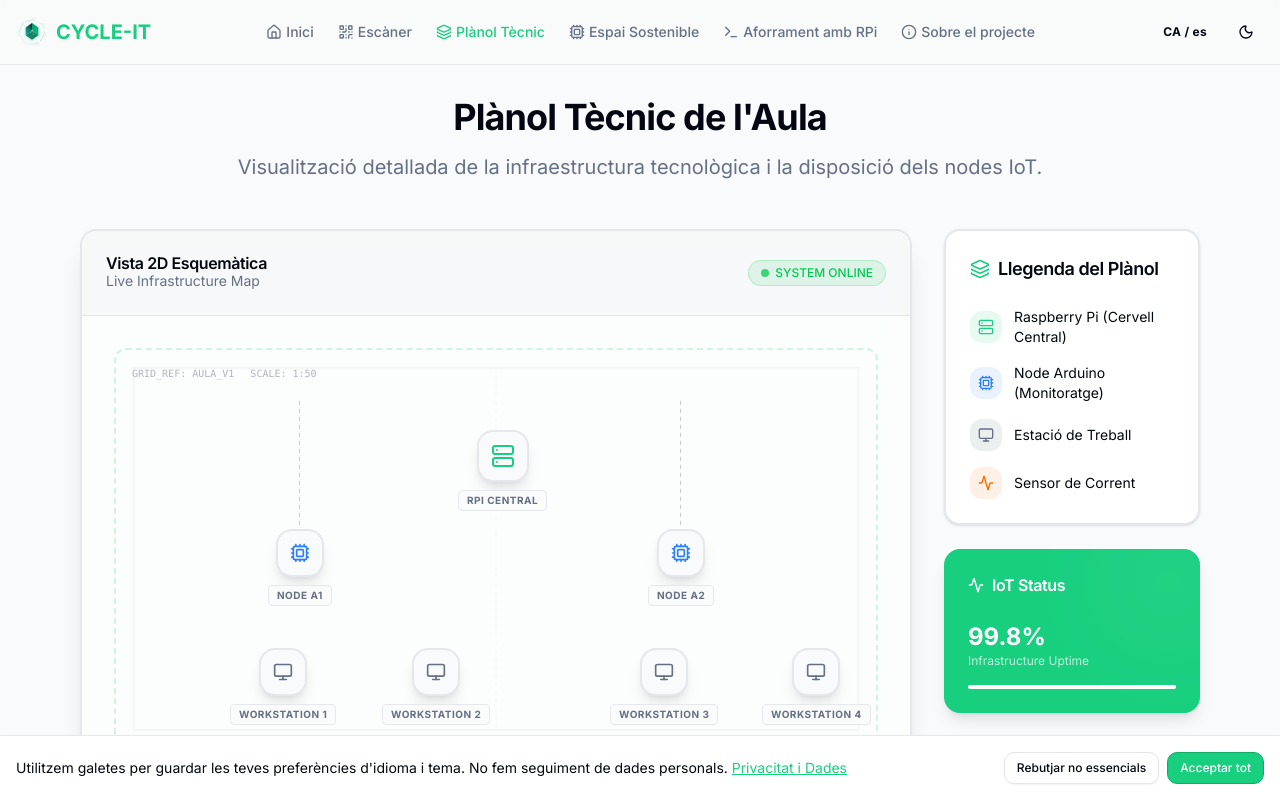
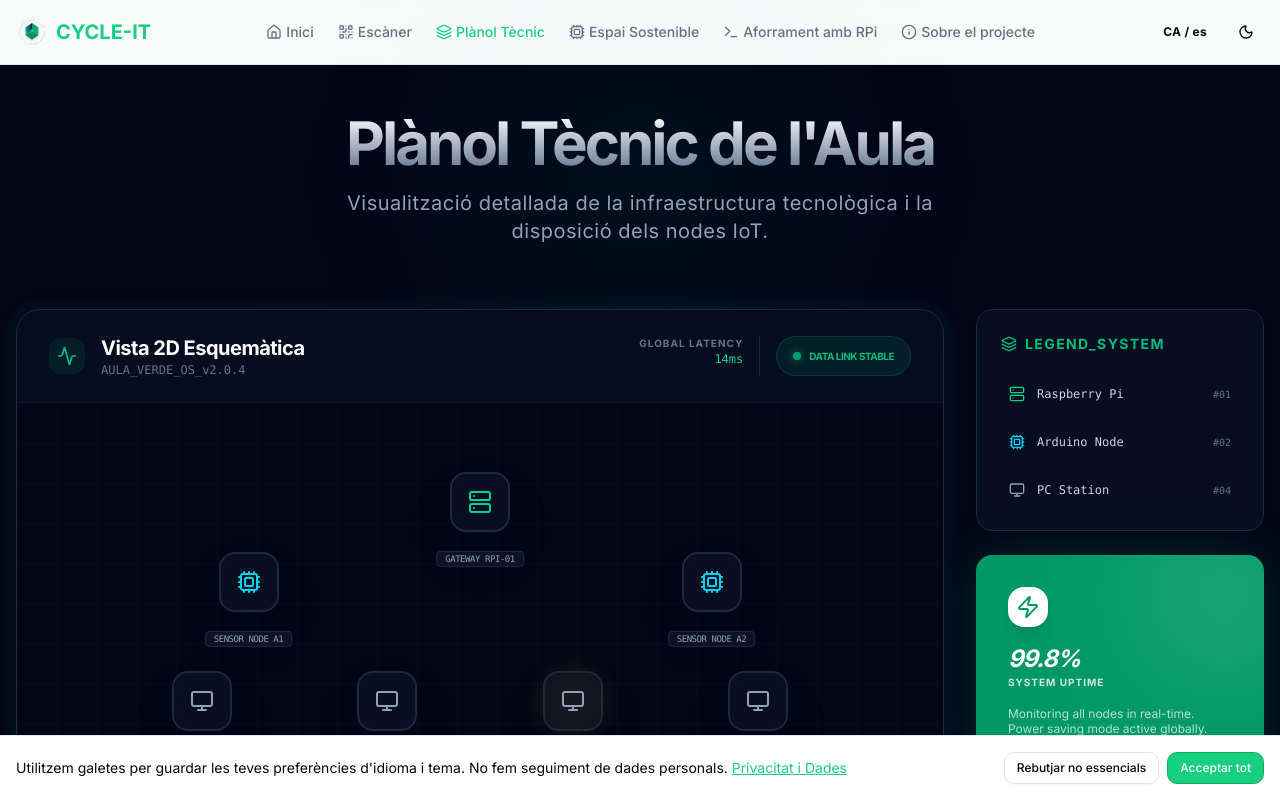
Before and after one commit to epuertasa/CYCLE-IT, a React (Vite) app: page /plano-tecnico in a window 1280 px wide. Shown: the top 800 px of the page. Built offline with nearby package versions, Linux system fonts and the light colour scheme.

Commit message:
feat: premium visualizer for technical plan

```diff
--- a/src/pages/technical-plan.tsx
+++ b/src/pages/technical-plan.tsx
@@ -1,172 +1,314 @@
 import { useTranslation } from "@/hooks/use-translation";
 import { Card, CardContent, CardHeader, CardTitle, CardDescription } from "@/components/ui/card";
-import { Cpu, Server, Monitor, Activity, Radio, Layers } from "lucide-react";
-import { motion } from "framer-motion";
+import { Cpu, Server, Monitor, Activity, Radio, Layers, Zap, Thermometer, Wifi } from "lucide-react";
+import { motion, AnimatePresence } from "framer-motion";
+import { useState } from "react";
+
+interface Node {
+  id: number;
+  type: "raspberry" | "arduino" | "pc" | "sensor";
+  x: string;
+  y: string;
+  label: string;
+  status: "online" | "warning" | "offline";
+  telemetry: {
+    temp: string;
+    load: string;
+    uptime: string;
+  };
+}
 
 export default function TechnicalPlan() {
   const { t } = useTranslation();
+  const [selectedNode, setSelectedNode] = useState<Node | null>(null);
 
-  const nodes = [
-    { id: 1, type: "raspberry", x: "45%", y: "20%", label: "RPi Central" },
-    { id: 2, type: "arduino", x: "20%", y: "45%", label: "Node A1" },
-    { id: 3, type: "arduino", x: "70%", y: "45%", label: "Node A2" },
-    { id: 4, type: "pc", x: "15%", y: "75%", label: "Workstation 1" },
-    { id: 5, type: "pc", x: "35%", y: "75%", label: "Workstation 2" },
-    { id: 6, type: "pc", x: "65%", y: "75%", label: "Workstation 3" },
-    { id: 7, type: "pc", x: "85%", y: "75%", label: "Workstation 4" },
+  const nodes: Node[] = [
+    {
+      id: 1, type: "raspberry", x: "50%", y: "25%", label: "Gateway RPi-01", status: "online",
+      telemetry: { temp: "42°C", load: "12%", uptime: "14d 2h" }
+    },
+    {
+      id: 2, type: "arduino", x: "25%", y: "45%", label: "Sensor Node A1", status: "online",
+      telemetry: { temp: "24°C", load: "2%", uptime: "32d 5h" }
+    },
+    {
+      id: 3, type: "arduino", x: "75%", y: "45%", label: "Sensor Node A2", status: "online",
+      telemetry: { temp: "26°C", load: "3%", uptime: "32d 5h" }
+    },
+    {
+      id: 4, type: "pc", x: "20%", y: "75%", label: "WS-01", status: "online",
+      telemetry: { temp: "38°C", load: "5%", uptime: "4h 20m" }
+    },
+    {
+      id: 5, type: "pc", x: "40%", y: "75%", label: "WS-02", status: "online",
+      telemetry: { temp: "40°C", load: "8%", uptime: "4h 15m" }
+    },
+    {
+      id: 6, type: "pc", x: "60%", y: "75%", label: "WS-03", status: "warning",
+      telemetry: { temp: "55°C", load: "92%", uptime: "4h 10m" }
+    },
+    {
+      id: 7, type: "pc", x: "80%", y: "75%", label: "WS-04", status: "online",
+      telemetry: { temp: "37°C", load: "4%", uptime: "4h 05m" }
+    },
   ];
 
-  const getIcon = (type: string) => {
+  const getIcon = (type: string, size = "h-6 w-6") => {
     switch (type) {
-      case "raspberry": return <Server className="h-6 w-6 text-primary" />;
-      case "arduino": return <Cpu className="h-5 w-5 text-blue-500" />;
-      case "pc": return <Monitor className="h-5 w-5 text-muted-foreground" />;
-      default: return <Radio className="h-5 w-5" />;
+      case "raspberry": return <Server className={`${size} text-emerald-400`} />;
+      case "arduino": return <Cpu className={`${size} text-cyan-400`} />;
+      case "pc": return <Monitor className={`${size} text-slate-400`} />;
+      case "sensor": return <Zap className={`${size} text-amber-400`} />;
+      default: return <Radio className={`${size}`} />;
     }
   };
 
   return (
-    <div className="container mx-auto px-4 py-8 max-w-6xl">
-      <div className="mb-12 text-center">
-        <motion.h1
-          className="text-4xl font-bold tracking-tight mb-4"
+    <div className="min-h-[calc(100vh-4rem)] bg-[#020617] text-slate-200">
+      <div className="container mx-auto px-4 py-12 max-w-7xl">
+
+        {/* Header with futuristic glow */}
+        <div className="relative mb-16 text-center">
+          <div className="absolute top-1/2 left-1/2 -translate-x-1/2 -translate-y-1/2 w-64 h-64 bg-emerald-500/10 blur-[120px] rounded-full" />
+          <motion.div
             initial={{ opacity: 0, y: 20 }}
             animate={{ opacity: 1, y: 0 }}
+            className="relative"
           >
+            <h1 className="text-4xl md:text-6xl font-black tracking-tighter mb-4 bg-clip-text text-transparent bg-gradient-to-b from-white to-slate-500">
               {t("technical_plan.title")}
-        </motion.h1>
-        <motion.p
-          className="text-xl text-muted-foreground"
-          initial={{ opacity: 0, y: 20 }}
-          animate={{ opacity: 1, y: 0 }}
-          transition={{ delay: 0.1 }}
-        >
+            </h1>
+            <p className="text-xl text-slate-400 max-w-2xl mx-auto font-light tracking-wide">
               {t("technical_plan.subtitle")}
-        </motion.p>
+            </p>
+          </motion.div>
         </div>
 
-      <div className="grid grid-cols-1 lg:grid-cols-4 gap-8">
-        <div className="lg:col-span-3">
-          <Card className="overflow-hidden border-2 shadow-xl bg-card/50 backdrop-blur">
-            <CardHeader className="border-b bg-muted/30">
+        <div className="grid grid-cols-1 lg:grid-cols-12 gap-8 items-start">
+
+          {/* Main Visualizer Area */}
+          <div className="lg:col-span-9 space-y-6">
+            <div className="relative group">
+              <div className="absolute -inset-0.5 bg-gradient-to-r from-emerald-500/50 to-cyan-500/50 rounded-3xl blur opacity-20 group-hover:opacity-40 transition duration-1000"></div>
+              <Card className="relative bg-slate-950/80 border-slate-800 rounded-3xl overflow-hidden backdrop-blur-xl">
+                <CardHeader className="border-b border-slate-800/50 bg-slate-900/30 px-8 py-6">
                   <div className="flex items-center justify-between">
+                    <div className="flex items-center gap-4">
+                      <div className="p-2 bg-emerald-500/10 rounded-lg">
+                        <Activity className="h-5 w-5 text-emerald-500" />
+                      </div>
                       <div>
-                  <CardTitle>{t("technical_plan.view.2d")}</CardTitle>
-                  <CardDescription>Live Infrastructure Map</CardDescription>
+                        <CardTitle className="text-xl font-bold tracking-tight text-white">{t("technical_plan.view.2d")}</CardTitle>
+                        <CardDescription className="text-slate-500 font-mono text-xs">AULA_VERDE_OS_v2.0.4</CardDescription>
                       </div>
-                <div className="flex gap-2">
-                  <div className="flex items-center gap-1.5 px-3 py-1 bg-green-500/10 text-green-500 text-xs font-medium rounded-full border border-green-500/20">
-                    <div className="h-2 w-2 rounded-full bg-green-500 animate-pulse" />
-                    SYSTEM ONLINE
+                    </div>
+                    <div className="flex gap-4">
+                      <div className="hidden md:flex flex-col items-end">
+                        <span className="text-[10px] text-slate-500 font-bold uppercase tracking-widest">Global Latency</span>
+                        <span className="text-xs font-mono text-emerald-400">14ms</span>
+                      </div>
+                      <div className="h-10 w-[1px] bg-slate-800 hidden md:block" />
+                      <div className="flex items-center gap-2 px-4 py-2 bg-emerald-500/10 rounded-full border border-emerald-500/20">
+                        <div className="h-2 w-2 rounded-full bg-emerald-500 animate-pulse shadow-[0_0_8px_rgba(16,185,129,0.8)]" />
+                        <span className="text-[10px] font-bold text-emerald-500 tracking-tighter">DATA LINK STABLE</span>
                       </div>
                     </div>
                   </div>
                 </CardHeader>
+
                 <CardContent className="p-0">
-              <div className="relative aspect-video bg-grid-slate-200/[0.05] dark:bg-grid-white/[0.05] bg-[length:40px_40px] flex items-center justify-center p-8 overflow-hidden">
-                {/* SVG Blueprint Background */}
-                <svg className="absolute inset-0 w-full h-full opacity-[0.03] pointer-events-none" viewBox="0 0 800 450">
-                  <rect x="50" y="50" width="700" height="350" fill="none" stroke="currentColor" strokeWidth="2" />
-                  <line x1="400" y1="50" x2="400" y2="400" stroke="currentColor" strokeWidth="1" strokeDasharray="4" />
+                  <div className="relative aspect-[21/9] md:aspect-[21/9] bg-[#020617] overflow-hidden cursor-crosshair">
+
+                    {/* Animated Grid Background */}
+                    <div
+                      className="absolute inset-0 opacity-20"
+                      style={{
+                        backgroundImage: `linear-gradient(#1e293b 1px, transparent 1px), linear-gradient(90deg, #1e293b 1px, transparent 1px)`,
+                        backgroundSize: '40px 40px'
+                      }}
+                    />
+
+                    {/* Connection Lines Container */}
+                    <svg className="absolute inset-0 w-full h-full pointer-events-none">
+                      <defs>
+                        <linearGradient id="lineGrad" x1="0%" y1="0%" x2="100%" y2="0%">
+                          <stop offset="0%" stopColor="#10b981" stopOpacity="0" />
+                          <stop offset="50%" stopColor="#10b981" stopOpacity="0.5" />
+                          <stop offset="100%" stopColor="#10b981" stopOpacity="0" />
+                        </linearGradient>
+                      </defs>
+                      <path d="M 50% 25% L 25% 45%" stroke="url(#lineGrad)" strokeWidth="1" fill="none" className="animate-pulse" />
+                      <path d="M 50% 25% L 75% 45%" stroke="url(#lineGrad)" strokeWidth="1" fill="none" className="animate-pulse" />
                     </svg>
 
-                <div className="relative w-full h-full border-2 border-dashed border-primary/20 rounded-lg">
+                    {/* Nodes mapping */}
+                    <div className="relative w-full h-full">
                       {nodes.map((node) => (
                         <motion.div
                           key={node.id}
-                      className="absolute group"
+                          className="absolute -translate-x-1/2 -translate-y-1/2 z-10"
                           style={{ left: node.x, top: node.y }}
-                      initial={{ scale: 0 }}
-                      animate={{ scale: 1 }}
-                      transition={{ type: "spring", delay: node.id * 0.1 }}
-                      whileHover={{ scale: 1.1 }}
+                          initial={{ opacity: 0, scale: 0.5 }}
+                          animate={{ opacity: 1, scale: 1 }}
+                          transition={{ duration: 0.5, delay: node.id * 0.05 }}
+                          whileHover={{ zIndex: 50 }}
+                          onHoverStart={() => setSelectedNode(node)}
+                          onHoverEnd={() => setSelectedNode(null)}
                         >
-                      <div className="relative flex flex-col items-center">
-                        <div className="p-3 bg-background border-2 border-border rounded-xl shadow-lg group-hover:border-primary transition-colors cursor-pointer">
+                          <div className="relative">
+                            {/* Pulse effect for status */}
+                            {node.status === "online" && (
+                              <div className="absolute inset-0 rounded-full bg-emerald-500/20 blur-md animate-ping" />
+                            )}
+                            {node.status === "warning" && (
+                              <div className="absolute inset-0 rounded-full bg-amber-500/20 blur-md animate-pulse" />
+                            )}
+
+                            <div
+                              className={`p-4 rounded-2xl border-2 transition-all duration-300 shadow-2xl backdrop-blur-md
+                                ${selectedNode?.id === node.id
+                                  ? 'bg-slate-900 border-white scale-125'
+                                  : 'bg-slate-900/60 border-slate-800 hover:border-emerald-500/50'
+                                }`}
+                            >
                               {getIcon(node.type)}
                             </div>
-                        <span className="mt-2 text-[10px] font-bold uppercase tracking-wider text-muted-foreground whitespace-nowrap bg-background/80 px-2 py-0.5 rounded border border-border">
+
+                            {/* Label */}
+                            <div className="absolute top-full mt-3 left-1/2 -translate-x-1/2 whitespace-nowrap">
+                              <span className="px-2 py-0.5 rounded bg-slate-900/80 border border-slate-800 text-[9px] font-mono text-slate-400 tracking-tighter uppercase">
                                 {node.label}
                               </span>
+                            </div>
 
-                        {/* Connection Lines from Raspberry to Arduinos */}
-                        {node.type === "arduino" && (
-                          <svg className="absolute top-0 left-1/2 -ml-[1px] h-32 w-[2px] -translate-y-full pointer-events-none opacity-20">
-                            <line x1="0" y1="0" x2="0" y2="100%" stroke="currentColor" strokeWidth="2" strokeDasharray="4" />
-                          </svg>
+                            {/* Mini Telemetry Tooltip on Hover */}
+                            <AnimatePresence>
+                              {selectedNode?.id === node.id && (
+                                <motion.div
+                                  initial={{ opacity: 0, y: 10, scale: 0.9 }}
+                                  animate={{ opacity: 1, y: -80, scale: 1 }}
+                                  exit={{ opacity: 0, scale: 0.9 }}
+                                  className="absolute left-1/2 -translate-x-1/2 bottom-full z-50 pointer-events-none"
+                                >
+                                  <div className="bg-slate-900 border border-emerald-500/50 p-3 rounded-xl shadow-[0_0_20px_rgba(16,185,129,0.3)] min-w-[120px]">
+                                    <div className="flex gap-4">
+                                       <div className="flex items-center gap-1.5">
+                                          <Thermometer className="h-3 w-3 text-red-400" />
+                                          <span className="text-[10px] font-mono text-white">{node.telemetry.temp}</span>
+                                       </div>
+                                       <div className="flex items-center gap-1.5">
+                                          <Activity className="h-3 w-3 text-emerald-400" />
+                                          <span className="text-[10px] font-mono text-white">{node.telemetry.load}</span>
+                                       </div>
+                                    </div>
+                                    <div className="mt-1 flex items-center gap-1.5">
+                                       <Wifi className="h-3 w-3 text-blue-400" />
+                                       <span className="text-[9px] font-mono text-slate-400">UP: {node.telemetry.uptime}</span>
+                                    </div>
+                                  </div>
+                                </motion.div>
                               )}
+                            </AnimatePresence>
                           </div>
                         </motion.div>
                       ))}
-
-                  {/* Decorative Elements */}
-                  <div className="absolute top-4 left-4 flex gap-4 text-[10px] font-mono text-muted-foreground/50">
-                    <span>GRID_REF: AULA_V1</span>
-                    <span>SCALE: 1:50</span>
-                  </div>
                     </div>
                   </div>
                 </CardContent>
               </Card>
             </div>
 
-        <div className="space-y-6">
-          <Card className="border-2">
+            {/* Bottom Telemetry Bar */}
+            <div className="grid grid-cols-1 md:grid-cols-3 gap-6">
+               <Card className="bg-slate-900/40 border-slate-800 overflow-hidden group">
+                  <div className="p-6 flex items-center gap-4">
+                     <div className="p-3 bg-emerald-500/10 rounded-xl group-hover:bg-emerald-500/20 transition-colors">
+                        <Zap className="h-6 w-6 text-emerald-400" />
+                     </div>
+                     <div>
+                        <p className="text-xs font-mono text-slate-500 uppercase tracking-widest">Consumption</p>
+                        <p className="text-2xl font-black text-white">12.4 kWh</p>
+                     </div>
+                  </div>
+               </Card>
+               <Card className="bg-slate-900/40 border-slate-800 overflow-hidden group">
+                  <div className="p-6 flex items-center gap-4">
+                     <div className="p-3 bg-cyan-500/10 rounded-xl group-hover:bg-cyan-500/20 transition-colors">
+                        <Wifi className="h-6 w-6 text-cyan-400" />
+                     </div>
+                     <div>
+                        <p className="text-xs font-mono text-slate-500 uppercase tracking-widest">Network Load</p>
+                        <p className="text-2xl font-black text-white">LOW</p>
+                     </div>
+                  </div>
+               </Card>
+               <Card className="bg-slate-900/40 border-slate-800 overflow-hidden group">
+                  <div className="p-6 flex items-center gap-4">
+                     <div className="p-3 bg-amber-500/10 rounded-xl group-hover:bg-amber-500/20 transition-colors">
+                        <Activity className="h-6 w-6 text-amber-400" />
+                     </div>
+                     <div>
+                        <p className="text-xs font-mono text-slate-500 uppercase tracking-widest">Threat Level</p>
+                        <p className="text-2xl font-black text-white">SECURE</p>
+                     </div>
+                  </div>
+               </Card>
+            </div>
+          </div>
+
+          {/* Right Sidebar Info */}
+          <div className="lg:col-span-3 space-y-6">
+            <Card className="bg-slate-900/50 border-slate-800 backdrop-blur">
               <CardHeader>
-              <CardTitle className="text-lg flex items-center gap-2">
-                <Layers className="h-5 w-5 text-primary" />
-                {t("technical_plan.legend.title")}
+                <CardTitle className="text-sm font-black uppercase tracking-widest flex items-center gap-2 text-emerald-500">
+                  <Layers className="h-4 w-4" />
+                  LEGEND_SYSTEM
                 </CardTitle>
               </CardHeader>
               <CardContent className="space-y-4">
+                <div className="flex items-center justify-between p-2 rounded-lg hover:bg-white/5 transition-colors">
                   <div className="flex items-center gap-3">
-                <div className="p-2 bg-primary/10 rounded-lg">
-                  <Server className="h-4 w-4 text-primary" />
+                    {getIcon("raspberry", "h-4 w-4")}
+                    <span className="text-xs font-mono text-slate-300">Raspberry Pi</span>
                   </div>
-                <span className="text-sm">{t("technical_plan.legend.raspberry")}</span>
+                  <span className="text-[10px] font-mono text-slate-500">#01</span>
                 </div>
+                <div className="flex items-center justify-between p-2 rounded-lg hover:bg-white/5 transition-colors">
                   <div className="flex items-center gap-3">
-                <div className="p-2 bg-blue-500/10 rounded-lg">
-                  <Cpu className="h-4 w-4 text-blue-500" />
+                    {getIcon("arduino", "h-4 w-4")}
+                    <span className="text-xs font-mono text-slate-300">Arduino Node</span>
                   </div>
-                <span className="text-sm">{t("technical_plan.legend.arduino")}</span>
+                  <span className="text-[10px] font-mono text-slate-500">#02</span>
                 </div>
+                <div className="flex items-center justify-between p-2 rounded-lg hover:bg-white/5 transition-colors">
                   <div className="flex items-center gap-3">
-                <div className="p-2 bg-muted rounded-lg">
-                  <Monitor className="h-4 w-4 text-muted-foreground" />
+                    {getIcon("pc", "h-4 w-4")}
+                    <span className="text-xs font-mono text-slate-300">PC Station</span>
                   </div>
-                <span className="text-sm">{t("technical_plan.legend.pc")}</span>
-              </div>
-              <div className="flex items-center gap-3">
-                <div className="p-2 bg-orange-500/10 rounded-lg">
-                  <Activity className="h-4 w-4 text-orange-500" />
-                </div>
-                <span className="text-sm">{t("technical_plan.legend.sensor")}</span>
+                  <span className="text-[10px] font-mono text-slate-500">#04</span>
                 </div>
               </CardContent>
             </Card>
 
-          <Card className="bg-primary text-primary-foreground border-none shadow-lg overflow-hidden relative">
-            <div className="absolute top-0 right-0 -mr-8 -mt-8 w-32 h-32 bg-white/10 rounded-full blur-3xl" />
-            <CardHeader>
-              <CardTitle className="text-base flex items-center gap-2">
-                <Activity className="h-4 w-4" />
-                IoT Status
-              </CardTitle>
-            </CardHeader>
-            <CardContent>
-              <p className="text-2xl font-bold">99.8%</p>
-              <p className="text-xs opacity-70">Infrastructure Uptime</p>
-              <div className="mt-4 h-1 bg-white/20 rounded-full overflow-hidden">
-                <motion.div
-                  className="h-full bg-white"
-                  initial={{ width: 0 }}
-                  animate={{ width: "99.8%" }}
-                  transition={{ duration: 1, delay: 0.5 }}
-                />
+            <Card className="bg-emerald-600 border-none shadow-[0_0_50px_rgba(16,185,129,0.2)] overflow-hidden">
+               <div className="p-8 text-white relative">
+                  <div className="absolute -top-10 -right-10 w-40 h-40 bg-white/20 rounded-full blur-3xl animate-pulse" />
+                  <div className="relative z-10 space-y-4">
+                     <div className="h-10 w-10 bg-white text-emerald-600 rounded-xl flex items-center justify-center shadow-lg">
+                        <Zap className="h-6 w-6" />
                      </div>
-            </CardContent>
+                     <div>
+                        <h4 className="text-2xl font-black italic tracking-tighter">99.8%</h4>
+                        <p className="text-[10px] font-bold uppercase tracking-widest opacity-80">System Uptime</p>
+                     </div>
+                     <p className="text-xs leading-tight opacity-70">
+                        Monitoring all nodes in real-time. Power saving mode active globally.
+                     </p>
+                  </div>
+               </div>
             </Card>
+          </div>
+
         </div>
       </div>
     </div>
```
Lines whose indentation alone changed are shown as unchanged.
